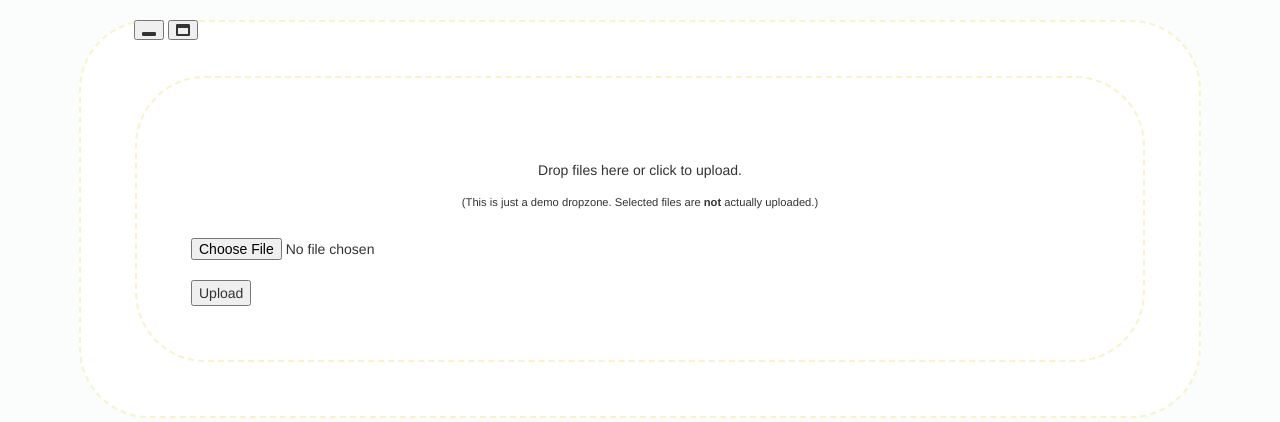
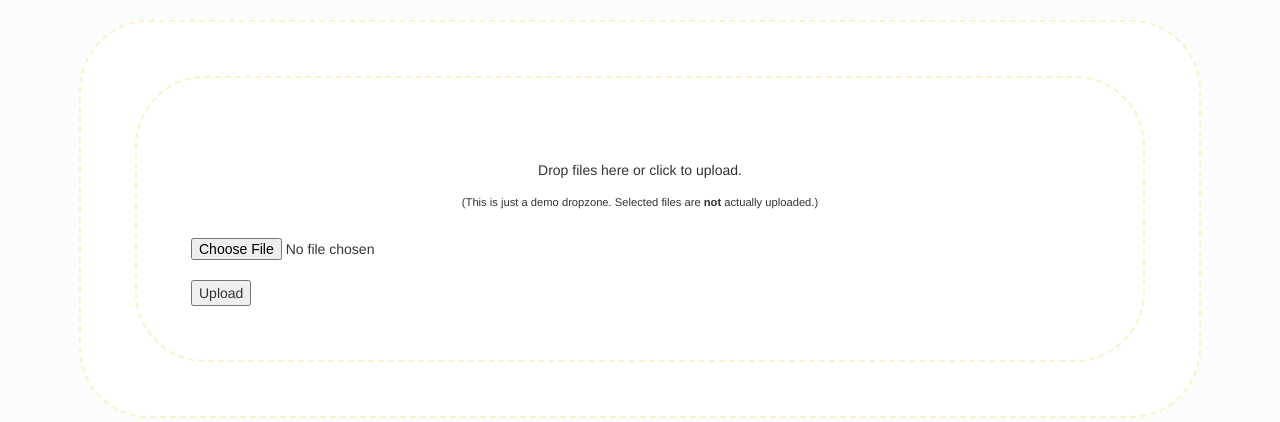
Before and after one commit to ricoseeds/pixigram, a Rails app: template app/views/pictureboard/index.html.erb in a window 1280 px wide. Shown: the part 52-474 px from the top of the page. Run offline with Rails 7, Linux system fonts and the light colour scheme; the template is opened without the code that fills it, so the values that code supplies are empty; style sheets or scripts are compiled from the project's sources; parts of the project's set-up code (start-up, migrations or seed data) failed here and were passed over; some libraries are stand-ins or nearby versions.

Commit message:
Code refactoring javascript

```diff
--- a/app/assets/javascripts/application.js
+++ b/app/assets/javascripts/application.js
@@ -45,9 +45,51 @@ $(document).ready(function(){
  $(".container").on('click', function(){
  		$("#searchResult li").remove();
  });
+var uploader_form ;
+  Dropzone.autoDiscover = false;
+  $("#new_post").dropzone({
+    maxFilesize: 10,
+    paramName: "posts[image]",
+    addRemoveLinks: true,
+    success: function(file, response){
+      get_posts();
+      $(file.previewTemplate).find('.dz-remove').attr('id', response.fileID);
+      $(file.previewElement).addClass("dz-success");
+    },
+    removedfile: function(file){
+      var id = $(file.previewTemplate).find('.dz-remove').attr('id');
+      $.ajax({
+        type: 'DELETE',
+        url: '/uploads/' + id,
+        success: function(data){
+          // TODO
+          // console.log(data.message);
+        }
+      });
+    }
+  });
+  get_posts();
 });
 
 
 function getList(user){
 	return "<a id=user_"+user.id+" class=\"btn btn-warning btn-xs subscribe\" data-remote=\"true\" rel=\"nofollow\" data-method=\"post\" href=\"/follows?user_id="+user.id+"\">subscribe</a>";
 }
+
+function get_posts(){
+  $( "#picture_panel" ).empty();
+  $.get( "posts/subscribed_posts", function( data ) {
+  var post_div = ''
+  data.eachSlice(3, function(posts){
+    $.each( posts, function( index, a_post ) {
+      post_div = "<div class=\"col-md-3\"><div class=\"row\"><div class=\"thumbnail\">";
+      post_div += "<img style=\"width:100%\"" + " src=\""
+      + a_post.image_url + "\" alt=\"Not Found\">"
+      post_div += "<div class=\"caption\">"
+      post_div += "Posted by<b><i> " + a_post.email + "</i></b> on " + a_post.created_at
+      post_div += "</div></div></div></div>"
+      $("#picture_panel").append(post_div);
+    });
+  });
+});
+}
--- a/app/assets/stylesheets/application.css.scss
+++ b/app/assets/stylesheets/application.css.scss
@@ -93,10 +93,6 @@ body {
 #searchResult li:hover{
  cursor: pointer;
 }
-
-
-
-
 
 .dropzone, .dropzone * {
     box-sizing: border-box;
--- a/app/views/pictureboard/index.html.erb
+++ b/app/views/pictureboard/index.html.erb
@@ -1,10 +1,3 @@
-
-<div class="optimiser pull-left">
-  <button class="fa fa-window-minimize" id="minimize">
-  </button>
-  <button class="fa fa-window-maximize" id="maximize">
-  </button>
-</div>
 <div class="dropzone">
   <%= form_for(@post, html: { multipart: true, class: "dropzone dz-clickable"}, url: posts_path) do |f|  %>
     <div class="dz-message">Drop files here or click to upload.
@@ -44,56 +37,3 @@
     </table>
   </div>
 </div>
-<script>
-  $(document).ready(function(){
-    var uploader_form ;
-    $("#minimize").click(function(){
-      $(".dropzone").slideUp(300, function(){
-      });
-    });
-    $("#maximize").click(function(){
-      $(".dropzone").slideDown(300, function(){
-      });
-    });
-    Dropzone.autoDiscover = false;
-    $("#new_post").dropzone({
-      maxFilesize: 10,
-      paramName: "posts[image]",
-      addRemoveLinks: true,
-      success: function(file, response){
-        get_posts();
-        $(file.previewTemplate).find('.dz-remove').attr('id', response.fileID);
-        $(file.previewElement).addClass("dz-success");
-      },
-      removedfile: function(file){
-        var id = $(file.previewTemplate).find('.dz-remove').attr('id');
-        $.ajax({
-          type: 'DELETE',
-          url: '/uploads/' + id,
-          success: function(data){
-            // TODO
-            // console.log(data.message);
-          }
-        });
-      }
-    });
-    get_posts();
-  });
-function get_posts(){
-  $( "#picture_panel" ).empty();
-  $.get( "posts/subscribed_posts", function( data ) {
-  var post_div = ''
-  data.eachSlice(3, function(posts){
-    $.each( posts, function( index, a_post ) {
-      post_div = "<div class=\"col-md-3\"><div class=\"row\"><div class=\"thumbnail\">";
-      post_div += "<img style=\"width:100%\"" + " src=\""
-      + a_post.image_url + "\" alt=\"Not Found\">"
-      post_div += "<div class=\"caption\">"
-      post_div += "Posted by<b><i> " + a_post.email + "</i></b> on " + a_post.created_at
-      post_div += "</div></div></div></div>"
-      $("#picture_panel").append(post_div);
-    });
-  });
-});
-}
-</script>
```
